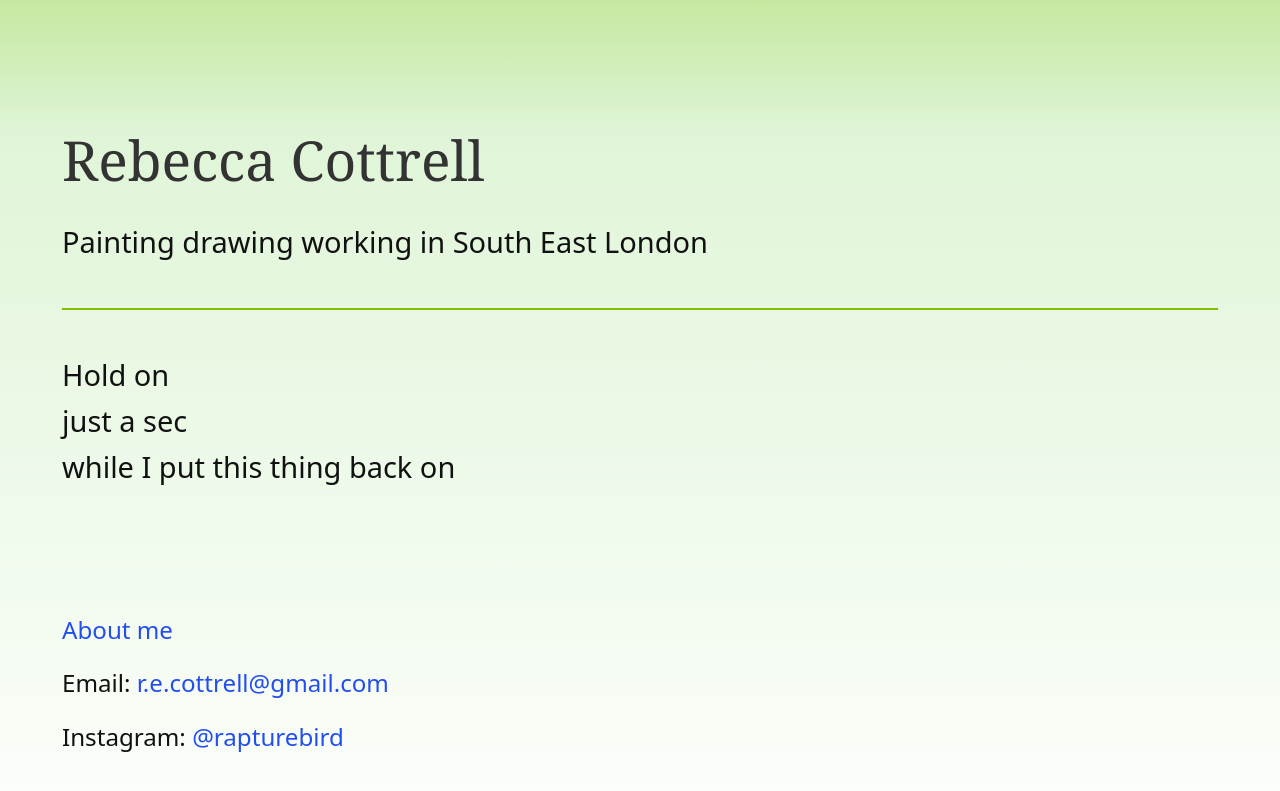
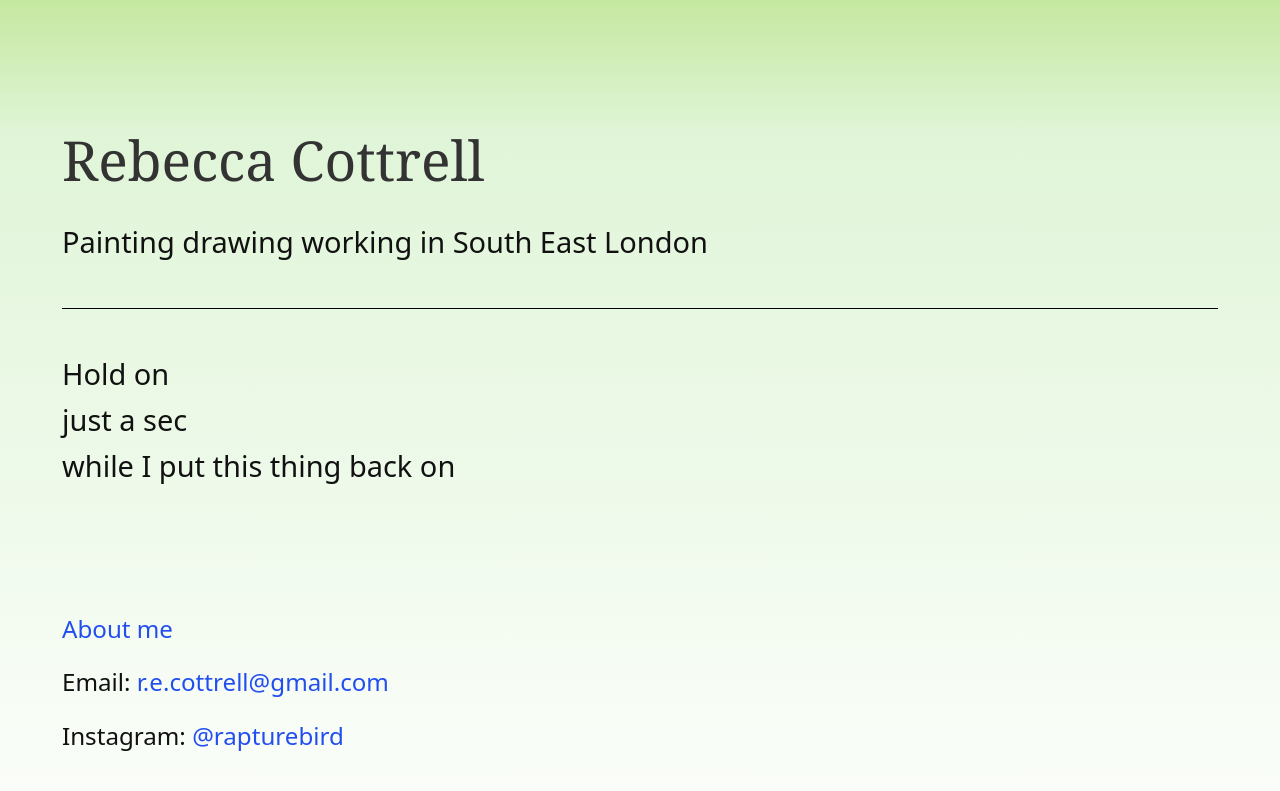
Before and after one commit to rivalee/rivalee.github.io, a Jekyll site: the page built from index.html, in a window 1280 px wide. Shown: the top 791 px of the page. Built offline with Jekyll 4.4.1, drawn with Linux system fonts in a browser that asks for light colours; some web fonts are replaced.

Commit message:
Change divider back to solid black
- Revert hr color from lime green to solid black
- Maintain 1px thickness

Co-authored-by: Copilot <223556219+Copilot@users.noreply.github.com>

```diff
--- a/_sass/minima/custom-styles.scss
+++ b/_sass/minima/custom-styles.scss
@@ -22,7 +22,7 @@ body.index-page {
 
 hr {
   border: 0;
-  border-top: 2px solid #7FBF00;
+  border-top: 1px solid #000;
   margin: 2rem 0;
 }
 
```
